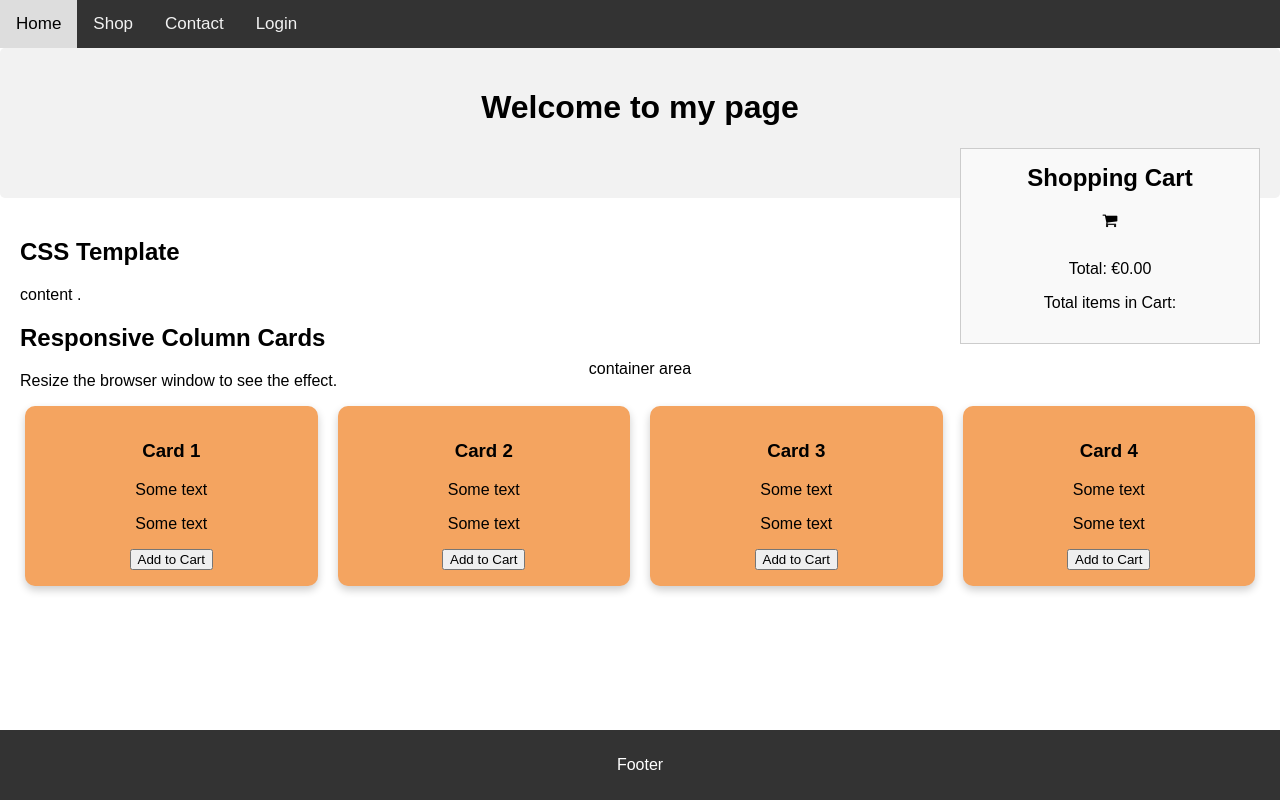
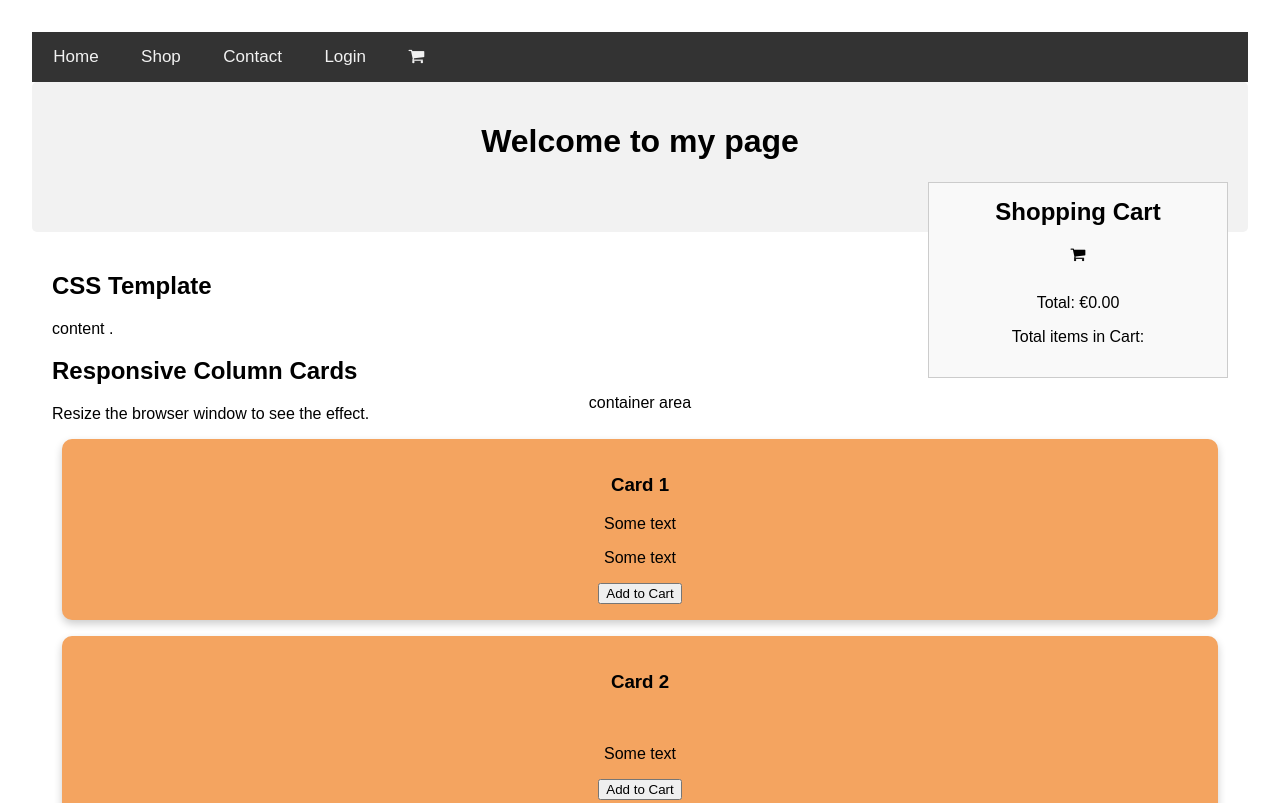
Before and after one commit to jasa89/webharjoitustyo, a plain HTML site: page products.html in a window 1280 px wide. Shown: the top 803 px of the page. Drawn offline with Linux system fonts and the light colour scheme.

Commit message:
update 2

```diff
--- a/css/style.css
+++ b/css/style.css
@@ -8,14 +8,31 @@ body, html {
   padding: 0;
   box-sizing: border-box;
   font-family: Arial, Helvetica, sans-serif;
+ font-size: 16px;
   min-height: 100vh;
 }
+
+
+
 
 body {
   display: flex;
   flex-direction: column;
   min-height: 100vh; /* Ensure the body takes at least the full height of the viewport */
+  font-size: 1rem;
+  padding: 2rem;
 }
+
+h1{
+  font-size: 2rem;
+
+}
+
+p{
+  font-size: 1rem;
+
+}
+
 
 .topnav {
   overflow: hidden;
@@ -23,11 +40,12 @@ body {
 }
 
 .topnav a {
+ font-size: 1.2em;
+ padding: 0.875em 1.25em;
   float: left;
   display: block;
   color: #f2f2f2;
   text-align: center;
-  padding: 14px 16px;
   text-decoration: none;
   font-size: 17px;
 }
@@ -66,7 +84,13 @@ body {
     display: block;
     text-align: left;
   }
+
+
 }
+button {
+  cursor: pointer;
+}
+
 .container {
 text-align: center;
 background-color: rgb(44, 223, 230);
@@ -77,36 +101,44 @@ max-height: 150px;
 /* Container Styling */
 .container, .content {
   padding: 20px;
-  flex: 1; /* Pushes the footer down */
+
 
 }
 
 /* Float four columns side by side */
 .column {
   float: left;
-  width: 25%;
+  width: 100%;
   padding: 0 10px;
 }
 
-/* Remove extra left and right margins, due to padding */
-.row {margin: 0 -5px;}
 
-/* Clear floats after the columns */
-.row:after {
-  content: "";
-  display: table;
-  clear: both;
+.row {
+display: flex;
+  flex-direction: column;
+  gap: 1rem;
 }
+
+
 
 /* Style the counter cards */
 .card {
+  width: 100%;
   box-shadow: 0 4px 8px 0 rgba(0, 0, 0, 0.2);
-  padding: 16px;
+  padding: 1rem;
+  font-size: 1rem;
   text-align: center;
   background-color: sandybrown;
   border-radius: 10px;
-  position: relative;
-  cursor: pointer;
+
+
+}
+
+
+img {
+  width: 100%;
+  height: auto;
+  border-radius: 10px;
 }
 
 input[type=text], input[type=email],input[type=password], select, textarea {
@@ -149,7 +181,6 @@ input[type=submit]:hover {
 }
 
 
-
 .cart {
   margin-left: auto;
   margin-top: 20px;
--- a/products.html
+++ b/products.html
@@ -16,6 +16,10 @@
         <a href="./login.html">Login</a>
         <a href="javascript:void(0);" class="icon" onclick="myFunction()">
           <i class="fa fa-bars"></i>
+        </a>
+        <a href="#" class="cart-icon">
+          <i class="fa fa-shopping-cart"></i>
+          <span id="cart-itemcount"></span>
         </a>
       </div>
 
@@ -39,7 +43,7 @@
 
     <div class="row">
       <div class="column">
-        <div class="card"id="train">
+        <div class="card">
           <h3>Card 1</h3>
           <p>Some text</p>
           <p>Some text</p>
@@ -50,7 +54,7 @@
       <div class="column">
         <div class="card">
           <h3>Card 2</h3>
-          <p>Some text</p>
+          <img src="#" alt="" />
           <p>Some text</p>
           <button onclick="addToCart('Card 2', 7)">Add to Cart</button>
         </div>
@@ -59,7 +63,7 @@
       <div class="column">
         <div class="card">
           <h3>Card 3</h3>
-          <p>Some text</p>
+          <img src="#" alt="" />
           <p>Some text</p>
           <button onclick="addToCart('Card 3', 5.50)">Add to Cart</button>
         </div>
@@ -68,8 +72,9 @@
       <div class="column">
         <div class="card">
           <h3>Card 4</h3>
+          <img src="#" alt="" />
           <p>Some text</p>
-          <p>Some text</p>
+
           <button onclick="addToCart('Card 4', 10)">Add to Cart</button>
         </div>
       </div>
```
Also changed, not shown: contact.html (+4 -1 lines), index.html (+5 -1 lines), login.html (+4 -0 lines), shoe1.jpg (added), shoe2.jpg (added), shoe3.jpg (added), 1 other file.
